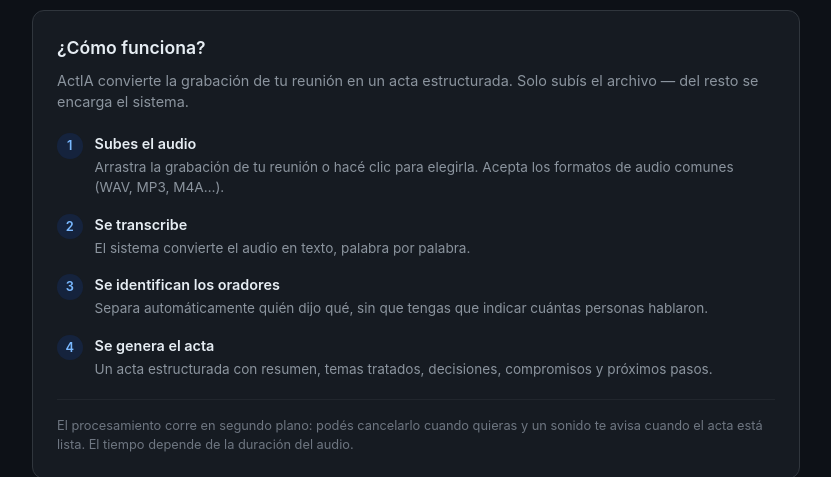
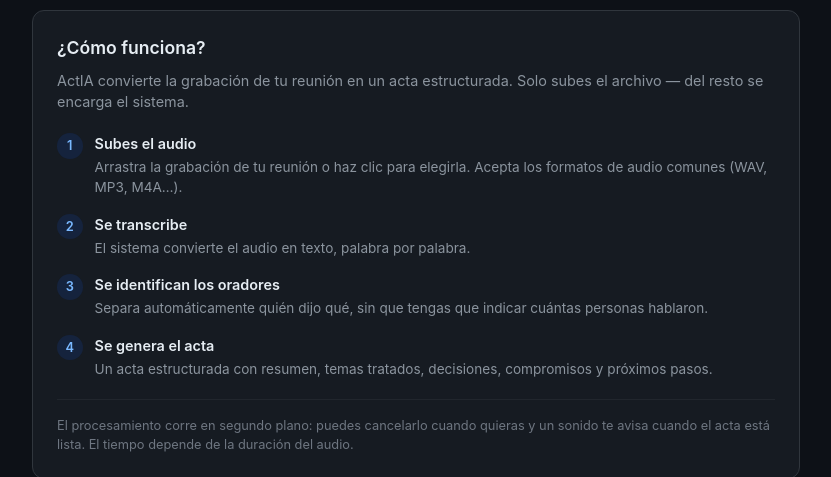
Before and after one commit to SusoskyMosquera/ActIA, a React (Vite) app in the folder frontend/: page / in a window 1280 px wide. Shown: the part 475-952 px from the top of the page, without its empty margins (224-1055 px from the left). Built offline with nearby package versions, Linux system fonts and the light colour scheme.

Commit message:
chore(ui): finish neutral-Spanish guide copy and tune the progress ETA factor
Neutralize the remaining voseo in the guide intro/footer. Lower CPU_FACTOR to
0.8 so the estimated progress bar tracks the (much faster) hosted analyzers.

```diff
--- a/frontend/src/components/SystemGuide.tsx
+++ b/frontend/src/components/SystemGuide.tsx
@@ -7,7 +7,7 @@ const STEPS: GuideStep[] = [
   {
     title: 'Subes el audio',
     description:
-      'Arrastra la grabación de tu reunión o hacé clic para elegirla. Acepta los formatos de audio comunes (WAV, MP3, M4A…).',
+      'Arrastra la grabación de tu reunión o haz clic para elegirla. Acepta los formatos de audio comunes (WAV, MP3, M4A…).',
   },
   {
     title: 'Se transcribe',
@@ -31,7 +31,7 @@ export default function SystemGuide() {
       <h2>¿Cómo funciona?</h2>
       <p className="guide-intro">
         ActIA convierte la grabación de tu reunión en un acta estructurada. Solo
-        subís el archivo — del resto se encarga el sistema.
+        subes el archivo — del resto se encarga el sistema.
       </p>
 
       <ol className="guide-steps">
@@ -49,8 +49,8 @@ export default function SystemGuide() {
       </ol>
 
       <p className="guide-footer">
-        El procesamiento corre en segundo plano: podés cancelarlo cuando quieras y
-        un sonido te avisa cuando el acta está lista. El tiempo depende de la
+        El procesamiento corre en segundo plano: puedes cancelarlo cuando quieras
+        y un sonido te avisa cuando el acta está lista. El tiempo depende de la
         duración del audio.
       </p>
     </section>
--- a/frontend/src/features/transcription/hooks/useTranscriptionJob.ts
+++ b/frontend/src/features/transcription/hooks/useTranscriptionJob.ts
@@ -10,7 +10,7 @@ import type {
 } from '../types'
 
 // Rough CPU heuristic: diarization runs ~3x realtime + model load overhead
-const CPU_FACTOR = 3.5
+const CPU_FACTOR = 0.8
 const BASE_OVERHEAD_MS = 10000
 
 const POLL_INTERVAL_MS = 2000
```
